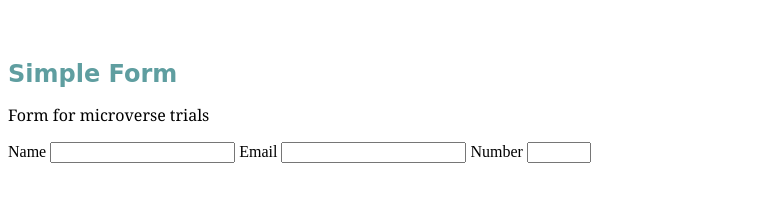
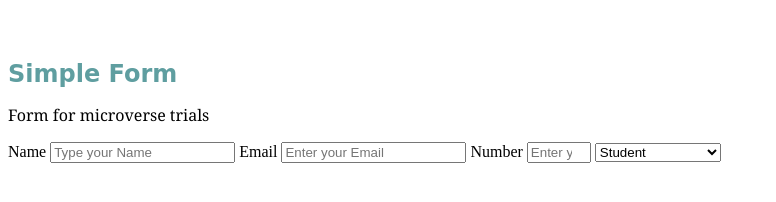
Before and after one commit to fdfragoso/MicroverseProject2, a plain HTML site: page index.html in a window 1280 px wide. Shown: the whole page, without its empty margins (0-776 px from the left). Drawn offline with Linux system fonts and the light colour scheme.

Commit message:
added the dropdown

```diff
--- a/index.html
+++ b/index.html
@@ -13,17 +13,23 @@
     <p id="description">Form for microverse trials</p>
     <form action="" id="survey-form">
       <label id="name-label">Name
-      <input type="text" id="name" required>
+      <input type="text" id="name" placeholder="Type your Name" required>
       </label>
 
       <label id="email-label">Email
       <input pattern="/^[a-zA-Z0-9.!#$%&'*+/=?^_`{|}~-]+@[a-zA-Z0-9-]+(?:\.[a-zA-Z0-9-]+)*$/"
-       required type="email" id="email">
+       required type="email" id="email" placeholder="Enter your Email">
       </label>
 
       <label id="number-label">Number
-      <input type="number" id="number" min="0" max="100">
+      <input type="number" id="number" min="0" max="100" placeholder="Enter your Age">
       </label>
+       <select id="dropdown">
+        <option value="Student">Student</option>
+        <option value="full_time_job">Full Time Job</option>
+        <option value="full_time_learner">Full Time Learner</option>
+        <option value="others">Others</option>
+       </select>
     </form>
     <!--
 
```
